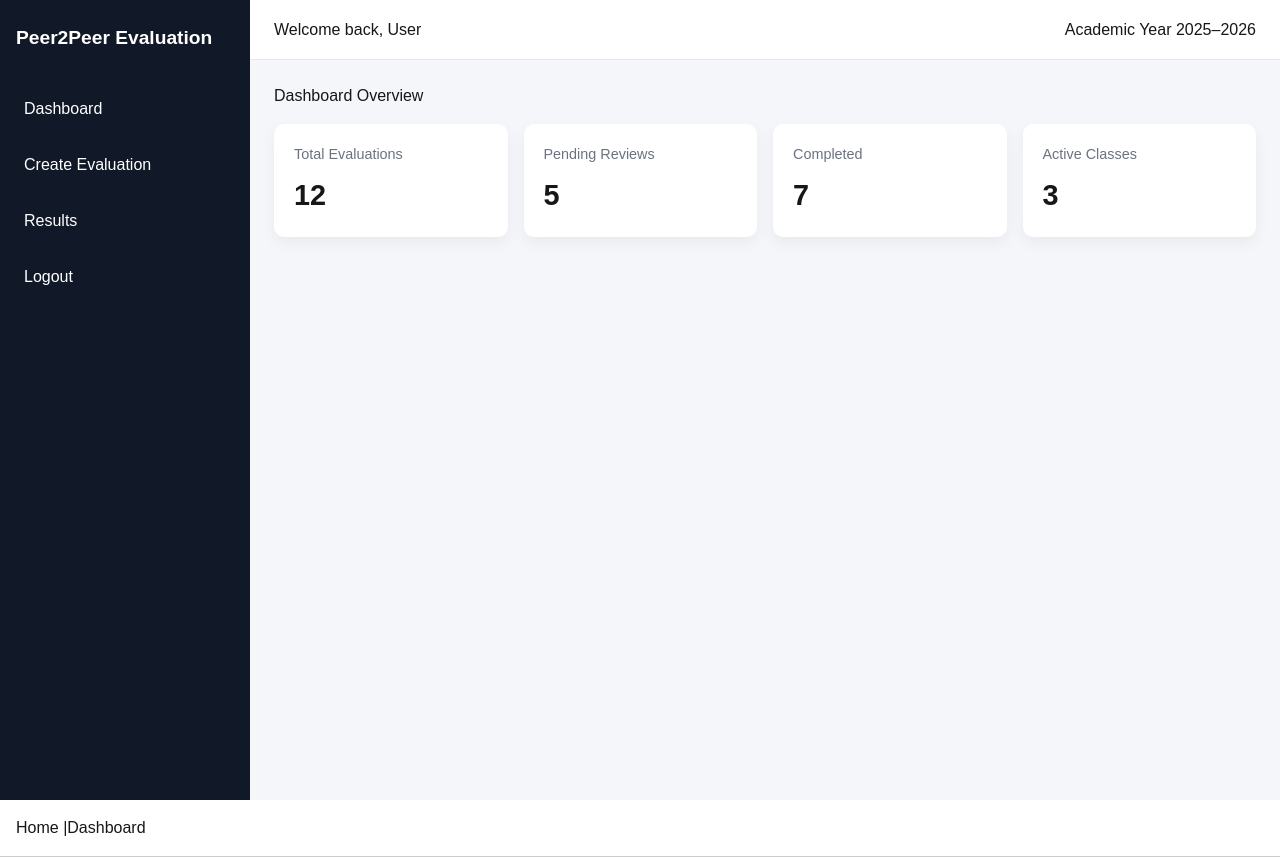
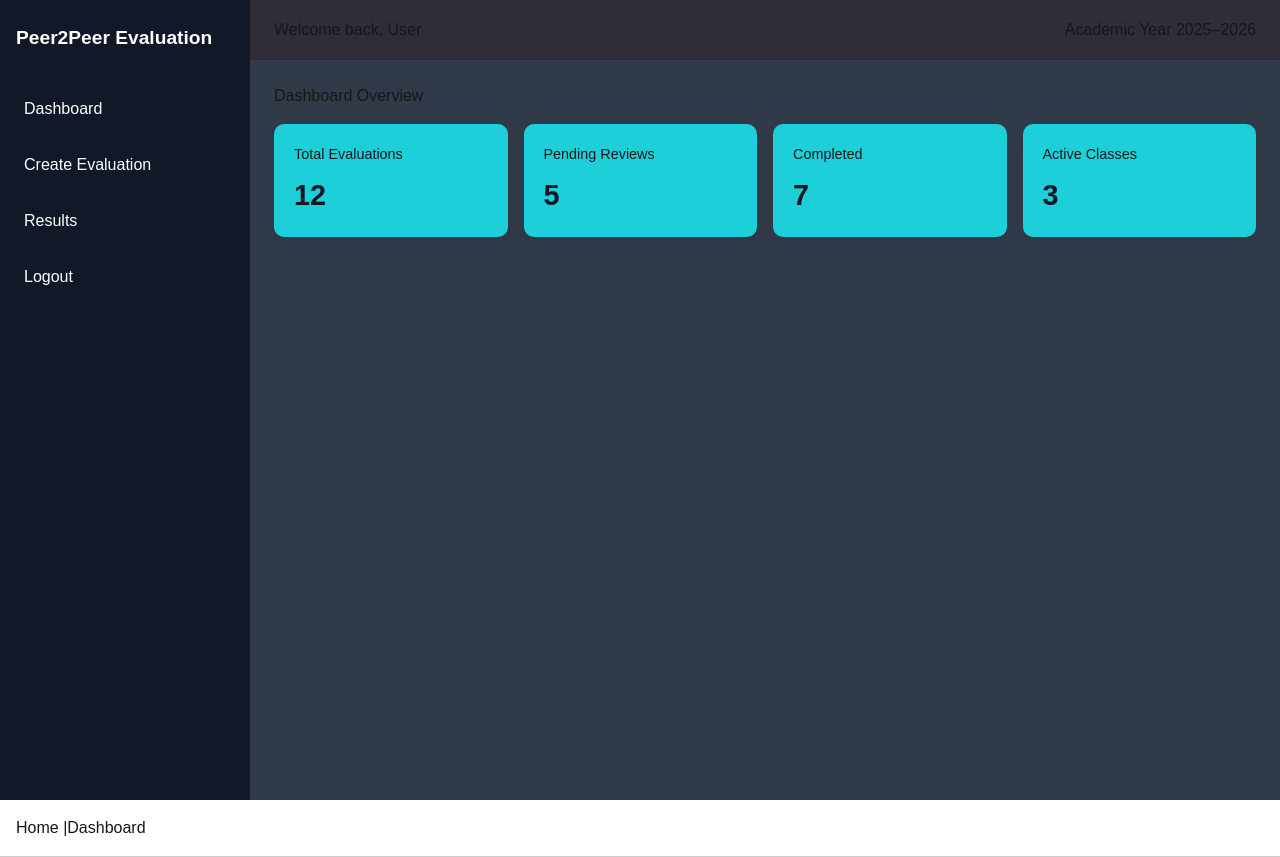
Before and after one commit to Angealee/Peer2Peer, a Next.js app in the folder peer2peer/: page /dashboard in a window 1280 px wide. Built offline with nearby package versions, Linux system fonts and the light colour scheme.

Commit message:
UI update minimal

```diff
--- a/peer2peer/app/dashboard/dashboard.module.css
+++ b/peer2peer/app/dashboard/dashboard.module.css
@@ -1,7 +1,7 @@
 .layout {
   display: flex;
   height: 100vh;
-  background-color: #f4f6f9;
+  background-color: #303a49;
   font-family: Arial, sans-serif;
 }
 
@@ -41,8 +41,8 @@
 
 .header {
   height: 60px;
-  background-color: white;
-  border-bottom: 1px solid #e5e7eb;
+  background-color: rgb(48, 45, 56);
+  border-bottom: 1px solid #292a2b;
   display: flex;
   justify-content: space-between;
   align-items: center;
@@ -63,7 +63,7 @@
 }
 
 .card {
-  background: white;
+  background: rgb(29, 207, 216);
   padding: 1.25rem;
   border-radius: 10px;
   box-shadow: 0 6px 15px rgba(0, 0, 0, 0.05);
@@ -71,11 +71,12 @@
 
 .cardTitle {
   font-size: 0.9rem;
-  color: #6b7280;
+  color: #181818;
 }
 
 .cardValue {
   font-size: 1.8rem;
   font-weight: bold;
   margin-top: 0.5rem;
+  color: #111827;
 }
--- a/peer2peer/app/login/login.module.css
+++ b/peer2peer/app/login/login.module.css
@@ -3,13 +3,13 @@
   display: flex;
   justify-content: center;
   align-items: center;
-  background-color: #f4f6f9;
+  background-color: #242d3a;
 }
 
 .card {
   width: 350px;
   padding: 2rem;
-  background: white;
+  background: rgb(46, 81, 108);
   border-radius: 10px;
   box-shadow: 0 8px 20px rgba(0, 0, 0, 0.08);
 }
@@ -39,5 +39,7 @@
 }
 
 .button:hover {
-  background-color: #1e40af;
+  background-color: #ac6e18;
+  animation: gradientShift 3s ease infinite;
+  background-image: linear-gradient(45deg, #ac6e18, #2563eb);
 }
```
Also changed, not shown: 1 other file (tests, documents, lock files or other folders).
